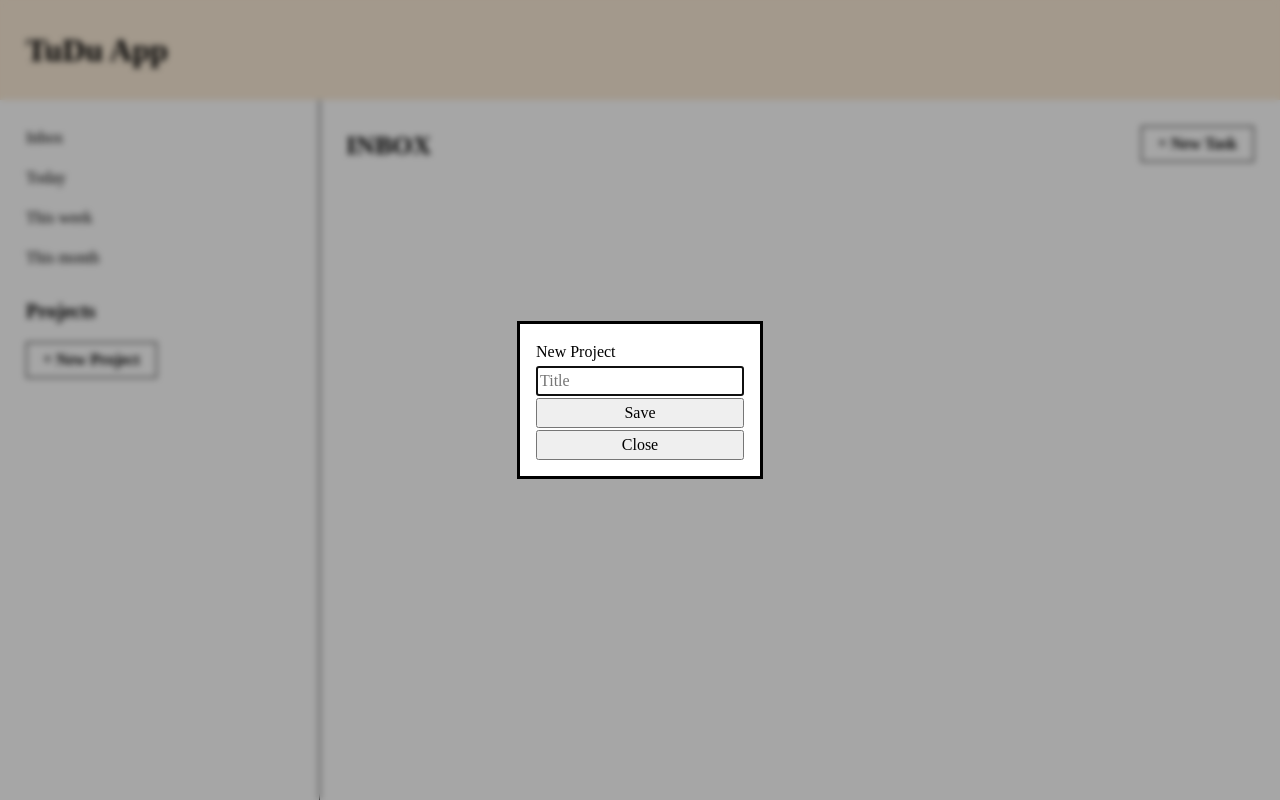
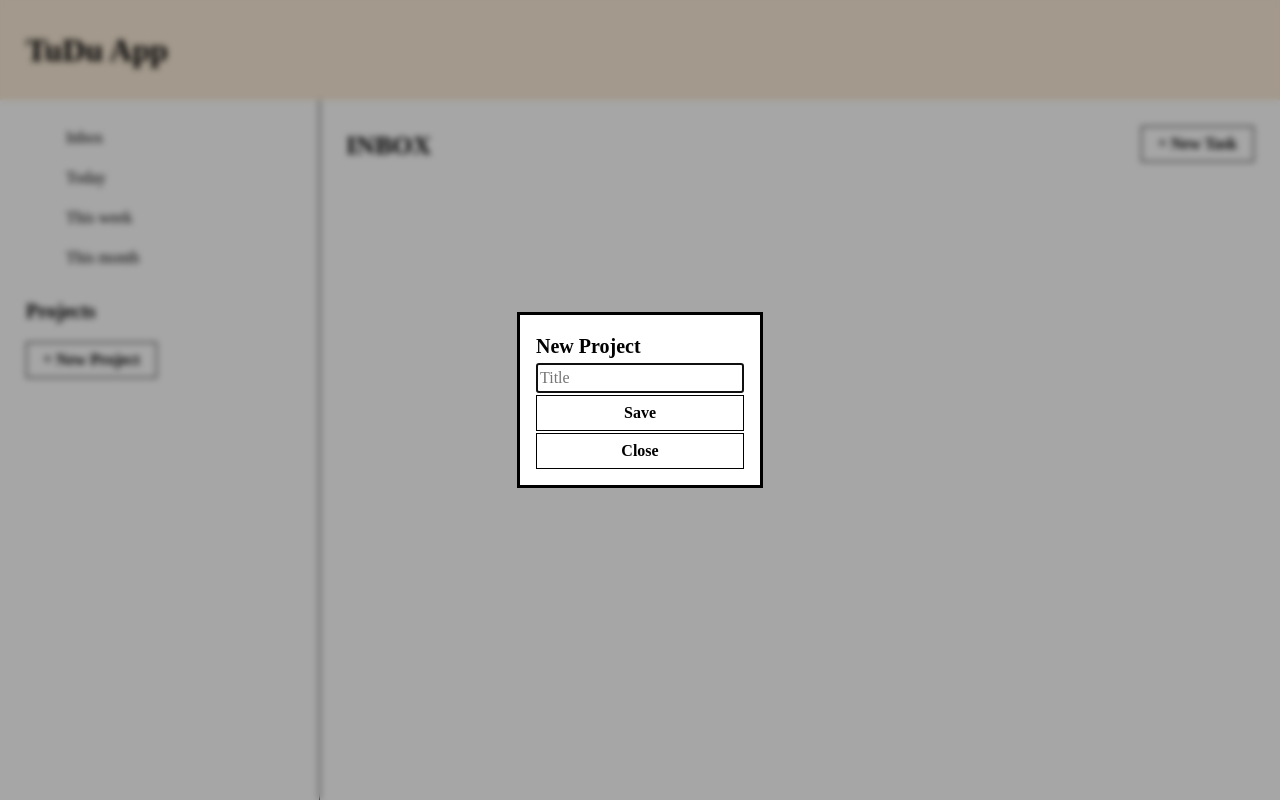
Before and after one commit to daryllevy/tudu-app, a website built with Vite: page index.html in a window 1280 px wide. Both pictures are taken after a click on the button "+ New Project". Built offline with nearby package versions, Linux system fonts and the light colour scheme.

Commit message:
refactorisation des éléments li et form

```diff
--- a/index.html
+++ b/index.html
@@ -12,10 +12,12 @@
     <main>
       <aside>
         <div class="todo-classification">
+          <ul>
             <li class="list classification-list">Inbox</li>
             <li class="list classification-list">Today</li>
             <li class="list classification-list">This week</li>
             <li class="list classification-list">This month</li>
+          </ul>
         </div>
 
         <div class="project-classification">
@@ -24,12 +26,19 @@
           <dialog id="project-dialog">
             <form id="project-form">
               <div>
-                <p class="form-title">New Project</p>
+                <h2 class="form-title">New Project</h2>
                 <input type="text" placeholder="Title" required />
-                <button type="submit">Save</button>
-                <button type="submit" formmethod="dialog" formnovalidate>
+                <div class="btns">
+                  <button class="btn green" type="submit">Save</button>
+                  <button
+                    class="btn red"
+                    type="submit"
+                    formmethod="dialog"
+                    formnovalidate
+                  >
                     Close
                   </button>
+                </div>
               </div>
             </form>
           </dialog>
@@ -40,7 +49,8 @@
         <button type="button" class="btn add-task">+ New Task</button>
         <dialog id="task-dialog">
           <button
-            type="submit"
+            class="btn red"
+            type="submit "
             form="task-form"
             formmethod="dialog"
             formnovalidate
@@ -49,7 +59,7 @@
           </button>
           <form method="dialog" id="task-form">
             <div>
-              <p class="form-title">New Task</p>
+              <h2 class="form-title">New Task</h2>
 
               <input type="text" class="title" placeholder="Title" required />
               <input
@@ -64,7 +74,7 @@
                 <option value="medium" class="medium">Medium</option>
                 <option value="low" class="low">Low</option>
               </select>
-              <button type="submit">Save</button>
+              <button class="btn green" type="submit">Save</button>
             </div>
           </form>
         </dialog>
```
Lines whose indentation alone changed are shown as unchanged.
